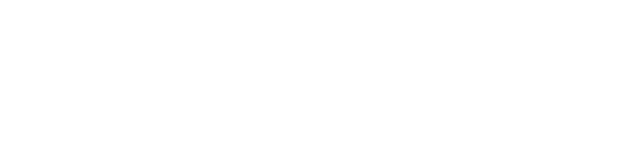
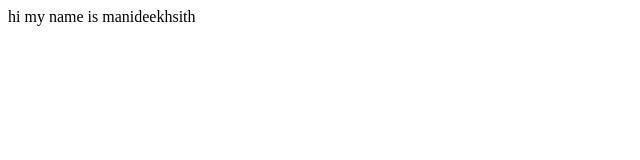
Before and after one commit to vijay9182317684/githubcollab, a plain HTML site: page index.html in a window 1280 px wide. Shown: the whole page, without its empty margins (0-640 px from the left). Drawn offline with Linux system fonts and the light colour scheme.

Commit message:
this is manideekshith

```diff
--- a/index.html
+++ b/index.html
@@ -6,6 +6,7 @@
     <title>Document</title>
 </head>
 <body>
+    <div> hi my name is manideekhsith</div>
 
 </body>
 </html>
```
